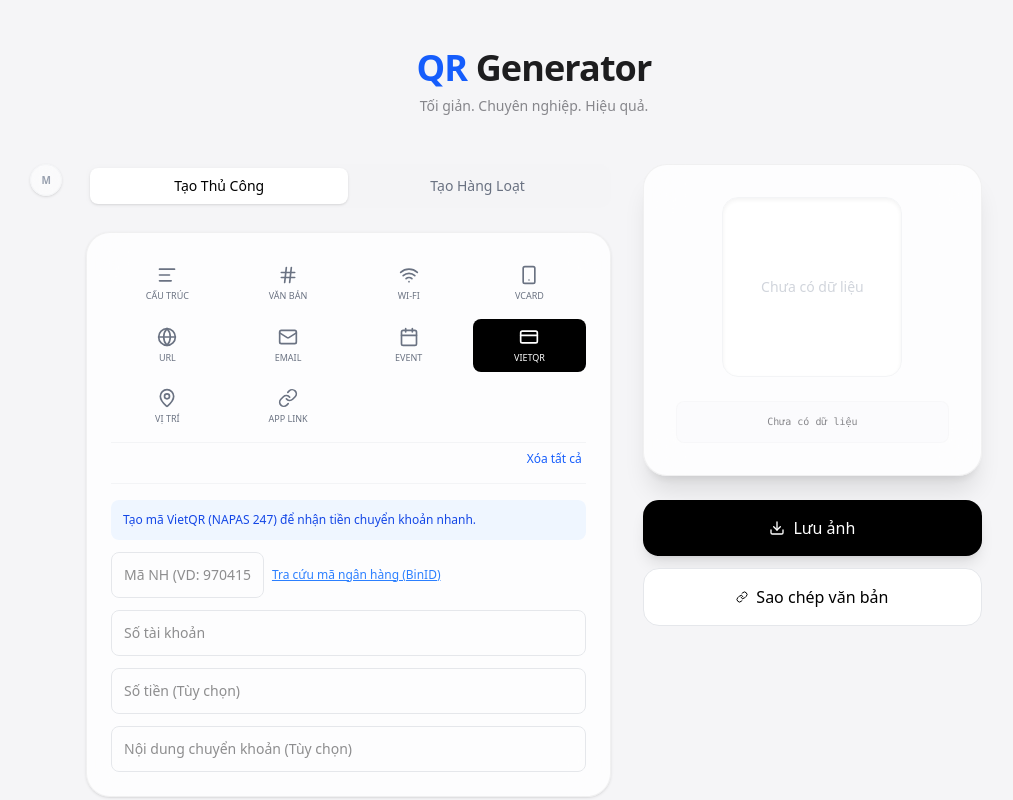
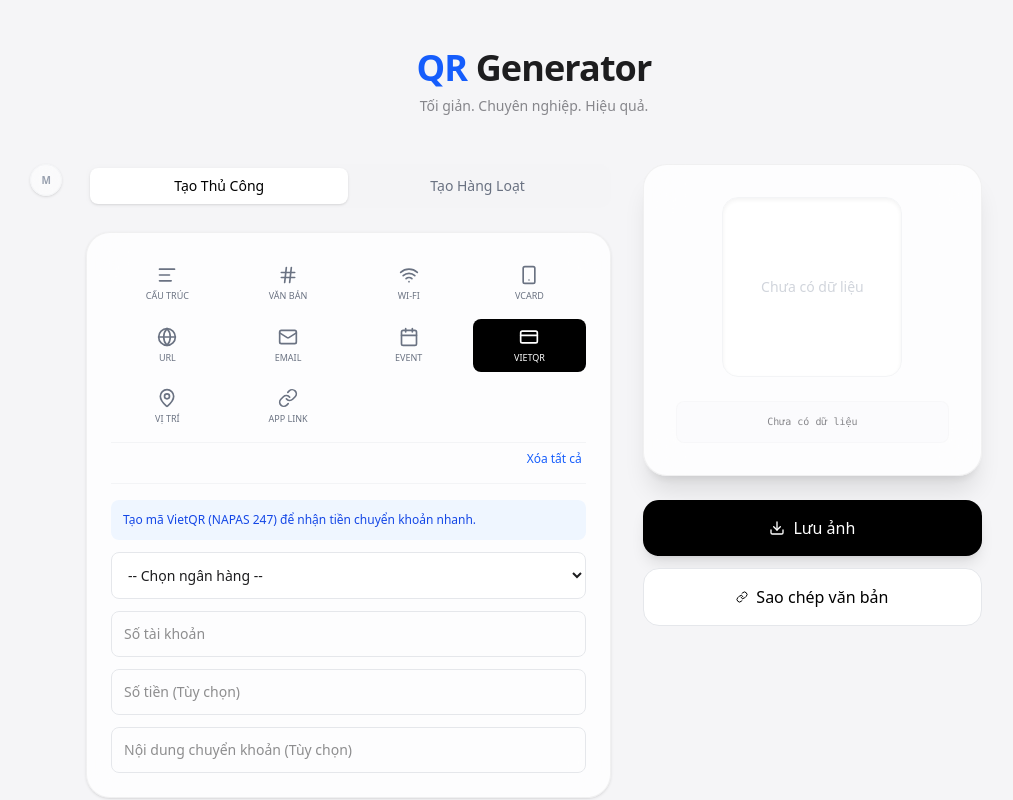
Before and after one commit to Rheinmir/qr-generator-module, a React (Vite) app: page / in a window 1280 px wide. Both pictures are taken after a click on the button "VIETQR". Shown: the top 800 px of the page, without its empty margins (106-1119 px from the left). Built offline with nearby package versions, Linux system fonts and the light colour scheme.

Commit message:
Feat: VietQR Bank Dropdown & Update Project Report

```diff
--- a/src/App.tsx
+++ b/src/App.tsx
@@ -9,6 +9,7 @@ import { useLocalStorage } from './hooks/useLocalStorage';
 import { processBatchFile, processBatchFileToExcel, type BatchProgress } from './utils/batchProcessor';
 import type { Field, QROptions } from './types';
 import { QRPay } from 'vietnam-qr-pay';
+import { VIETQR_BANKS } from './constants/banks';
 
 type ManualSubMode = 'structured' | 'plaintext' | 'wifi' | 'vcard' | 'url' | 'email' | 'event' | 'location' | 'vietqr' | 'app';
 
@@ -378,9 +379,19 @@ const App: React.FC = () => {
                          <div className="p-3 bg-blue-50 text-blue-700 text-xs rounded-lg">
                              Tạo mã VietQR (NAPAS 247) để nhận tiền chuyển khoản nhanh.
                          </div>
-                         <div className="grid grid-cols-3 gap-2">
-                            <input className="col-span-1 w-full p-3 rounded-lg border border-gray-200 text-sm" placeholder="Mã NH (VD: 970415)" value={vietQrData.bankId} onChange={e => setVietQrData({...vietQrData, bankId: e.target.value})} />
-                            <a href="https://api.vietqr.io/v2/banks" target="_blank" className="col-span-2 text-xs flex items-center text-blue-500 underline">Tra cứu mã ngân hàng (BinID)</a>
+                         <div className="grid grid-cols-1 gap-2">
+                            <select
+                                className="w-full p-3 rounded-lg border border-gray-200 text-sm bg-white"
+                                value={vietQrData.bankId}
+                                onChange={e => setVietQrData({...vietQrData, bankId: e.target.value})}
+                            >
+                                <option value="">-- Chọn ngân hàng --</option>
+                                {VIETQR_BANKS.map(bank => (
+                                    <option key={bank.id} value={bank.bin}>
+                                        {bank.shortName} - {bank.name}
+                                    </option>
+                                ))}
+                            </select>
                          </div>
                          <input className="w-full p-3 rounded-lg border border-gray-200 text-sm" placeholder="Số tài khoản" value={vietQrData.accountNo} onChange={e => setVietQrData({...vietQrData, accountNo: e.target.value})} />
                          <input className="w-full p-3 rounded-lg border border-gray-200 text-sm" type="number" placeholder="Số tiền (Tùy chọn)" value={vietQrData.amount} onChange={e => setVietQrData({...vietQrData, amount: e.target.value})} />
--- /dev/null
+++ b/src/constants/banks.ts
@@ -0,0 +1,35 @@
+export interface Bank {
+    id: number;
+    name: string;
+    code: string;
+    bin: string;
+    shortName: string;
+    logo?: string;
+}
+
+export const VIETQR_BANKS: Bank[] = [
+    { id: 17, name: "Ngân hàng TMCP Công thương Việt Nam", code: "ICB", bin: "970415", shortName: "VietinBank" },
+    { id: 43, name: "Ngân hàng TMCP Ngoại Thương Việt Nam", code: "VCB", bin: "970436", shortName: "Vietcombank" },
+    { id: 21, name: "Ngân hàng TMCP Quân Đội", code: "MB", bin: "970422", shortName: "MBBank" },
+    { id: 2, name: "Ngân hàng TMCP Kỹ thương Việt Nam", code: "TCB", bin: "970407", shortName: "Techcombank" },
+    { id: 4, name: "Ngân hàng TMCP Á Châu", code: "ACB", bin: "970416", shortName: "ACB" },
+    { id: 26, name: "Ngân hàng TMCP Việt Nam Thịnh Vượng", code: "VPB", bin: "970432", shortName: "VPBank" },
+    { id: 25, name: "Ngân hàng TMCP Tiên Phong", code: "TPB", bin: "970423", shortName: "TPBank" },
+    { id: 38, name: "Ngân hàng TMCP Sài Gòn Thương Tín", code: "STB", bin: "970403", shortName: "Sacombank" },
+    { id: 8, name: "Ngân hàng TMCP Nam Á", code: "NAB", bin: "970428", shortName: "NamABank" },
+    { id: 30, name: "Ngân hàng TMCP Bản Việt", code: "VCCB", bin: "970454", shortName: "VietCapitalBank" },
+    { id: 6, name: "Ngân hàng TMCP Đầu tư và Phát triển Việt Nam", code: "BIDV", bin: "970418", shortName: "BIDV" },
+    { id: 24, name: "Ngân hàng TMCP Quốc Tế Việt Nam", code: "VIB", bin: "970441", shortName: "VIB" },
+    { id: 22, name: "Ngân hàng TMCP Hàng Hải Việt Nam", code: "MSB", bin: "970426", shortName: "MSB" },
+    { id: 18, name: "Ngân hàng TMCP Kiên Long", code: "KLB", bin: "970452", shortName: "KienlongBank" },
+    { id: 31, name: "Ngân hàng TMCP Việt Á", code: "VAB", bin: "970427", shortName: "VietABank" },
+    { id: 19, name: "Ngân hàng TMCP Quốc Dân", code: "NCB", bin: "970419", shortName: "NCB" },
+    { id: 10, name: "Ngân hàng TMCP Xuất Nhập Khẩu Việt Nam", code: "EIB", bin: "970431", shortName: "Eximbank" },
+    { id: 41, name: "Ngân hàng TMCP Phương Đông", code: "OCB", bin: "970448", shortName: "OCB" },
+    { id: 20, name: "Ngân hàng TMCP Sài Gòn - Hà Nội", code: "SHB", bin: "970443", shortName: "SHB" },
+    { id: 3, name: "Ngân hàng TMCP Phát triển TP. HCM", code: "HDB", bin: "970437", shortName: "HDBank" },
+    { id: 32, name: "Ngân hàng TMCP Việt Nam Thương Tín", code: "VIETBANK", bin: "970433", shortName: "VietBank" },
+    { id: 36, name: "Ngân hàng Wooribank", code: "WOO", bin: "970457", shortName: "Woori" },
+    { id: 35, name: "Ngân hàng Shinhan Bank", code: "SHIN", bin: "970424", shortName: "ShinhanBank" },
+    { id: 45, name: "Ngân hàng United Overseas Bank", code: "UOB", bin: "970458", shortName: "UOB" },
+];
```
